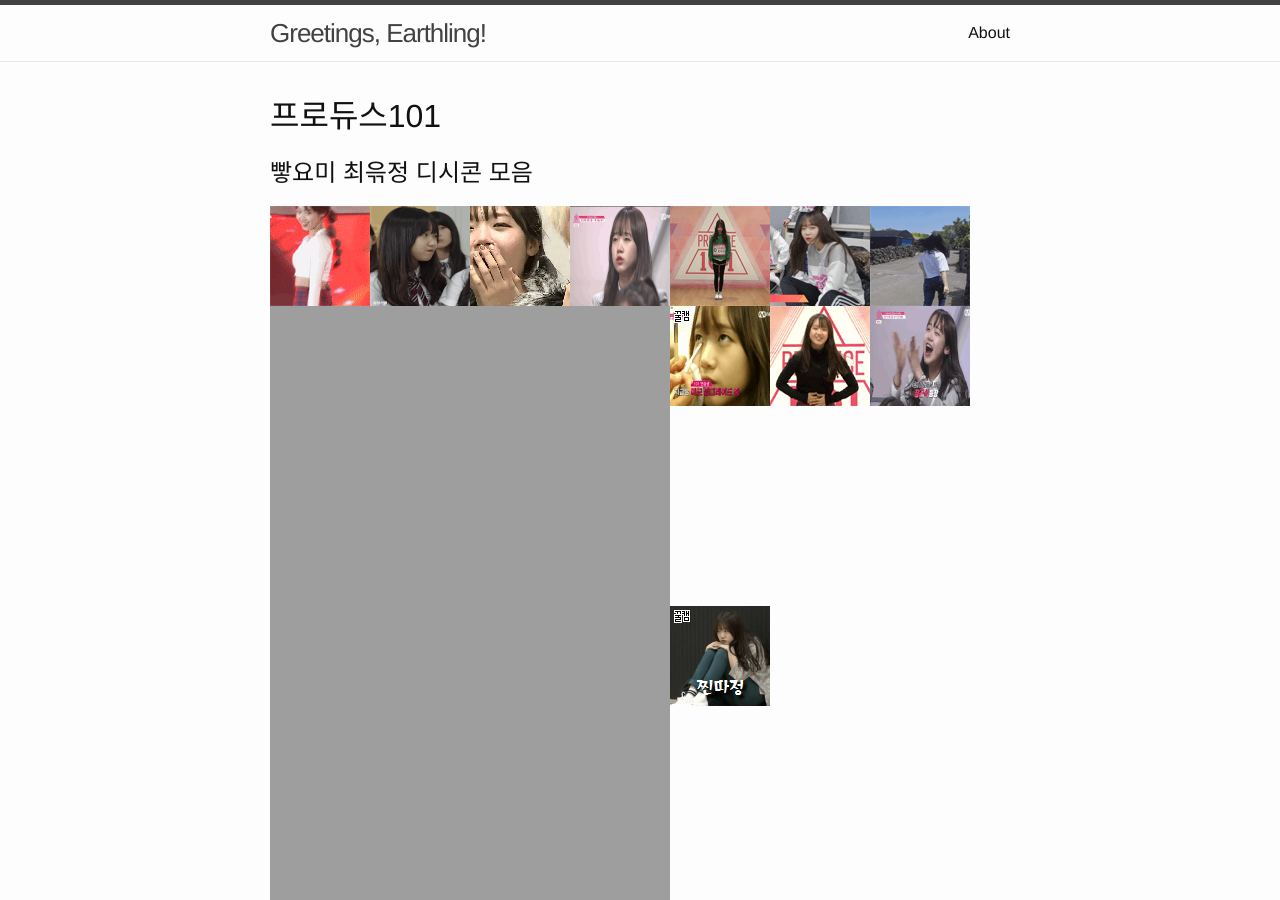
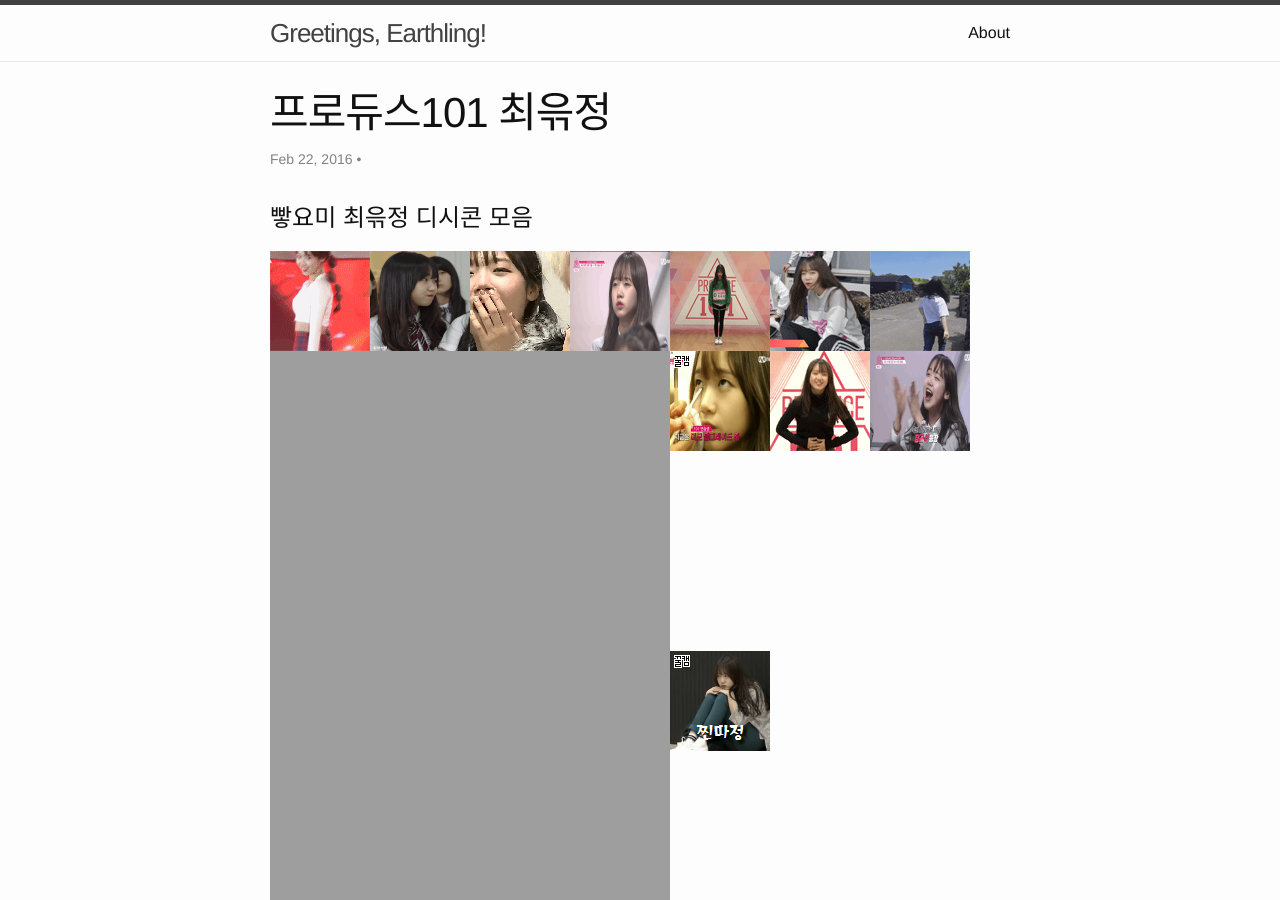
Before and after one commit to ds-hwang/ds-hwang.github.io, a Jekyll site: the page built from _posts/2016-02-22-produce101.markdown, in a window 1280 px wide and 900 px high. Built offline with Jekyll 4.4.1, drawn with Linux system fonts in a browser that asks for light colours; comment, search, counter and statistics services are not loaded; some of the changed lines change nothing that is shown.

Commit message:
set 최윾정 layout to post

```diff
--- a/_posts/2016-02-22-produce101.markdown
+++ b/_posts/2016-02-22-produce101.markdown
@@ -1,5 +1,5 @@
 ---
-layout: default
+layout: post
 title:  "프로듀스101 최윾정"
 date:   2016-02-22
 categories: produce101
@@ -14,8 +14,7 @@ img {
     float: left;
 }
 </style>
-<h1>프로듀스101</h1>
-<h2>빻요미 최윾정 디시콘 모음</h2>
+<h1>빻요미 최윾정 디시콘 모음</h1>
 <div id='holder'/>
 <script type="application/x-javascript">
 var N = 158;
```
